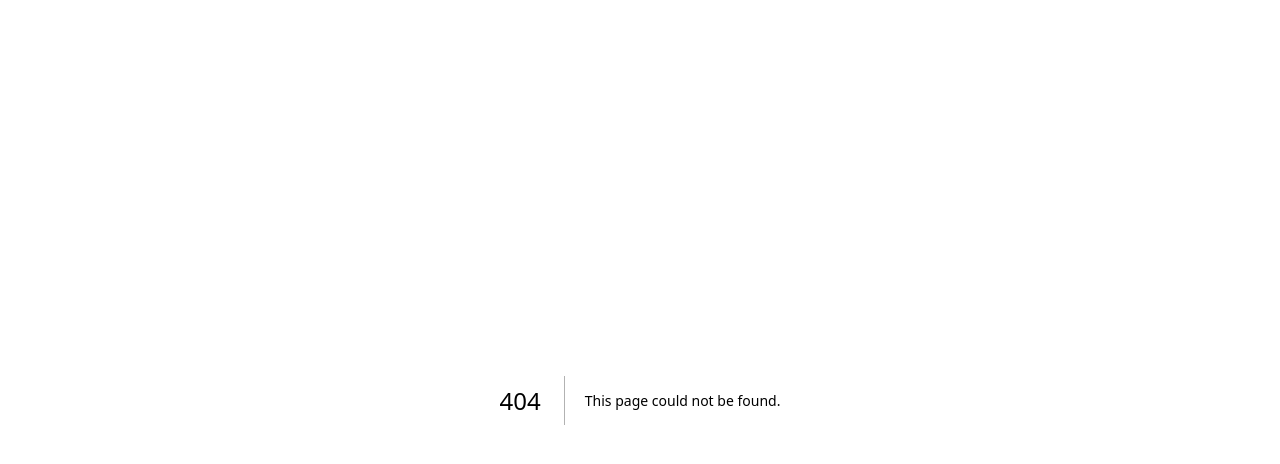
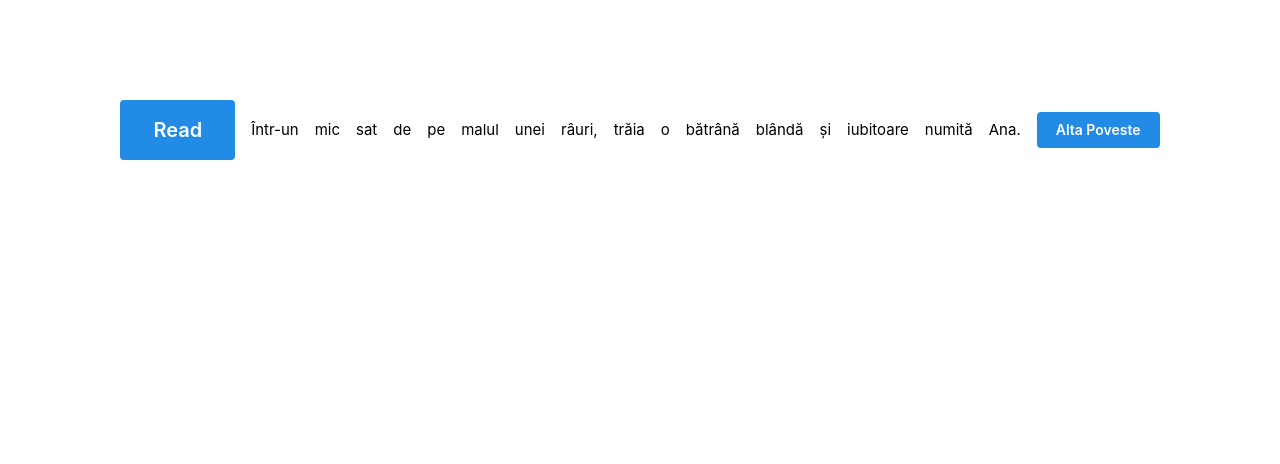
Before and after one commit to turbutalex/BookReader, a Next.js app: page /poveste-unu in a window 1280 px wide. Before the commit this address had no page. Shown: the top 464 px of the page. Built offline with nearby package versions, Linux system fonts and the light colour scheme.

Commit message:
Add initial structure and narrator

```diff
--- a/pages/_app.tsx
+++ b/pages/_app.tsx
@@ -10,7 +10,7 @@ export default function App({ Component, pageProps }: any) {
         <title>Mantine Template</title>
         <meta
           name="viewport"
-          content="minimum-scale=1, initial-scale=1, width=device-width, user-scalable=no"
+          content="minimum-scale=1, initial-scale=1, width=device-width"
         />
         <link rel="shortcut icon" href="/favicon.svg" />
       </Head>
--- /dev/null
+++ b/pages/poveste-unu/index.tsx
@@ -0,0 +1,15 @@
+import { Button, Group, Text } from "@mantine/core";
+import { useState } from "react";
+import { Readable } from "../../src/components/readable-component";
+import { povesteUnu } from "../../src/stories/stories-storage";
+
+export default function IndexPage() {
+
+  const [readableText, setReadableTex] = useState('')
+
+  return (
+    <Group mt={50} justify="center">
+      <Readable text={povesteUnu} />
+    </Group>
+  );
+}
--- /dev/null
+++ b/src/components/readable-component.tsx
@@ -0,0 +1,78 @@
+import { Button, Group, Text } from "@mantine/core";
+import { useEffect, useState } from "react";
+import { useRouter } from "next/router";
+
+interface ReadableProps {
+  text: string
+}
+
+export const Readable = (props: ReadableProps) => {
+  var speaker: any
+
+  const { text } = props
+
+  const router = useRouter()
+
+  const [highlightedWord, setHighlightedWord] = useState('')
+  const [hoveredWordIndex, setHoveredWordIndex] = useState(-1)
+
+  useEffect(() => {
+    if (window['speechSynthesis'] !== undefined) {
+      speaker = new SpeechSynthesisUtterance()
+      speaker.lang = "ro-RO"
+      window.speechSynthesis.speak(speaker)
+    }
+  }, [])
+
+  const read = (word?: string) => {
+    const utterance = new SpeechSynthesisUtterance(word ? word : text);
+    utterance.lang = "ro-RO"
+    utterance.rate = 0.75
+    if (!word) {
+      utterance.onboundary = (event) => {
+        const boundaryIndex = event.charIndex;
+        const words = text.split(' ');
+        let currentWord = '';
+
+        for (const word of words) {
+          if (boundaryIndex >= currentWord.length && boundaryIndex <= currentWord.length + word.length) {
+            setHighlightedWord(word);
+            break;
+          }
+          currentWord += word + ' ';
+        }
+      };
+    }
+
+    window.speechSynthesis.speak(utterance);
+
+  }
+
+  const handleMouseEnter = (index: number) => {
+    setHoveredWordIndex(index)
+  }
+
+  const handleMouseLeave = (index: number) => {
+    setHoveredWordIndex(-1)
+  }
+
+  return (
+    <Group mt={50} justify="center">
+      <Button size="xl" onClick={() => read()}>Read</Button>
+      {text.split(' ').map((word, index) => (
+        <Text span key={index} style={{
+          textDecoration: word === highlightedWord ? 'underline' : 'none',
+          fontSize: index === hoveredWordIndex ? 25 : 15,
+          transition: 'font-size 0.3s ease',
+          cursor: 'pointer'
+        }} onClick={() => read(word)}
+              onMouseEnter={() => handleMouseEnter(index)}
+              onMouseLeave={() => handleMouseLeave(index)}
+        >
+          {word}{' '}
+        </Text>
+      ))}
+      <Button onClick={() => router.push('/')}>Alta Poveste</Button>
+    </Group>
+  );
+}
--- /dev/null
+++ b/src/stories/stories-storage.ts
@@ -0,0 +1 @@
+export const povesteUnu = "Într-un mic sat de pe malul unei râuri, trăia o bătrână blândă și iubitoare numită Ana."
```
Also changed, not shown: pages/index.tsx (+11 -2 lines), 1 other file (tests, documents, lock files or other folders).
